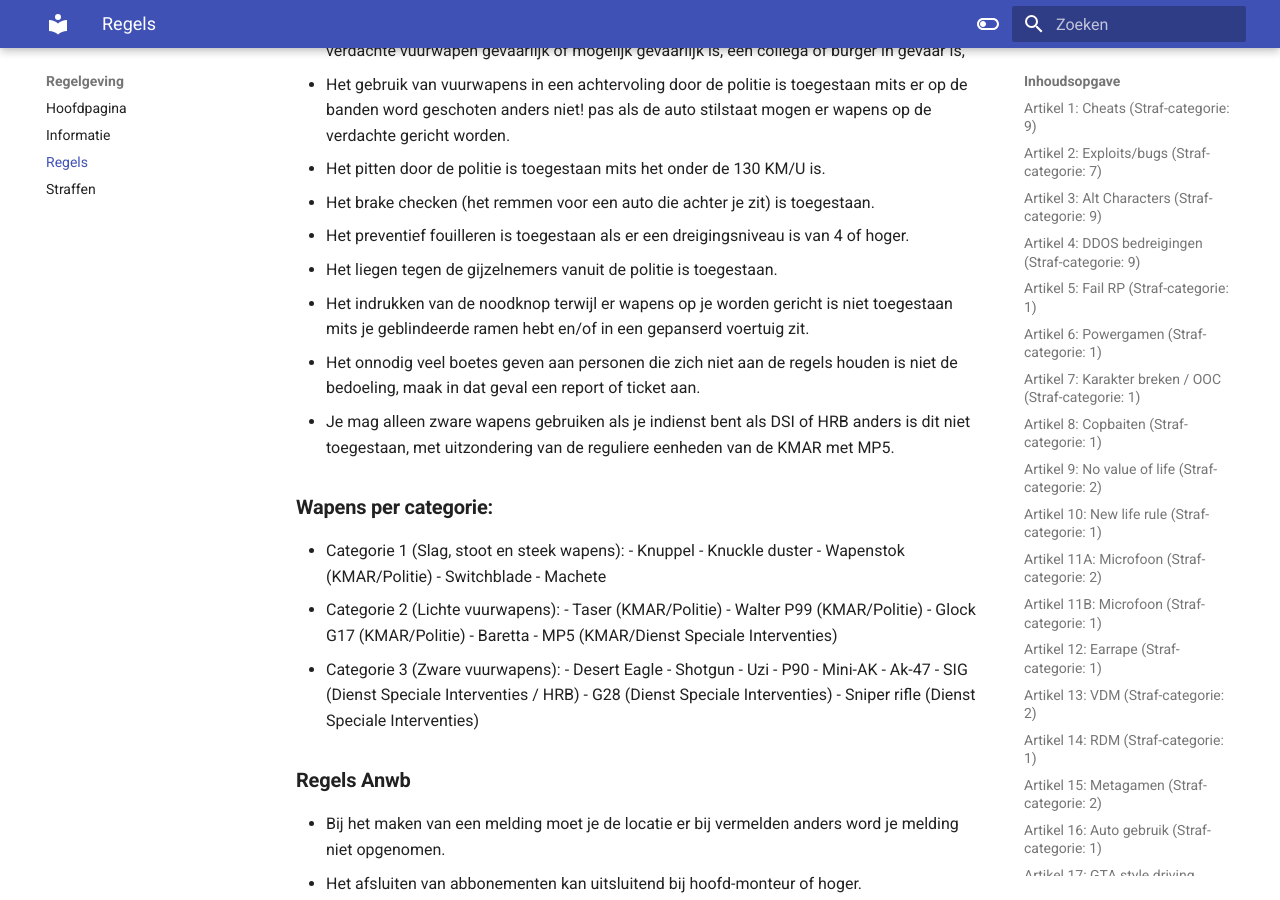
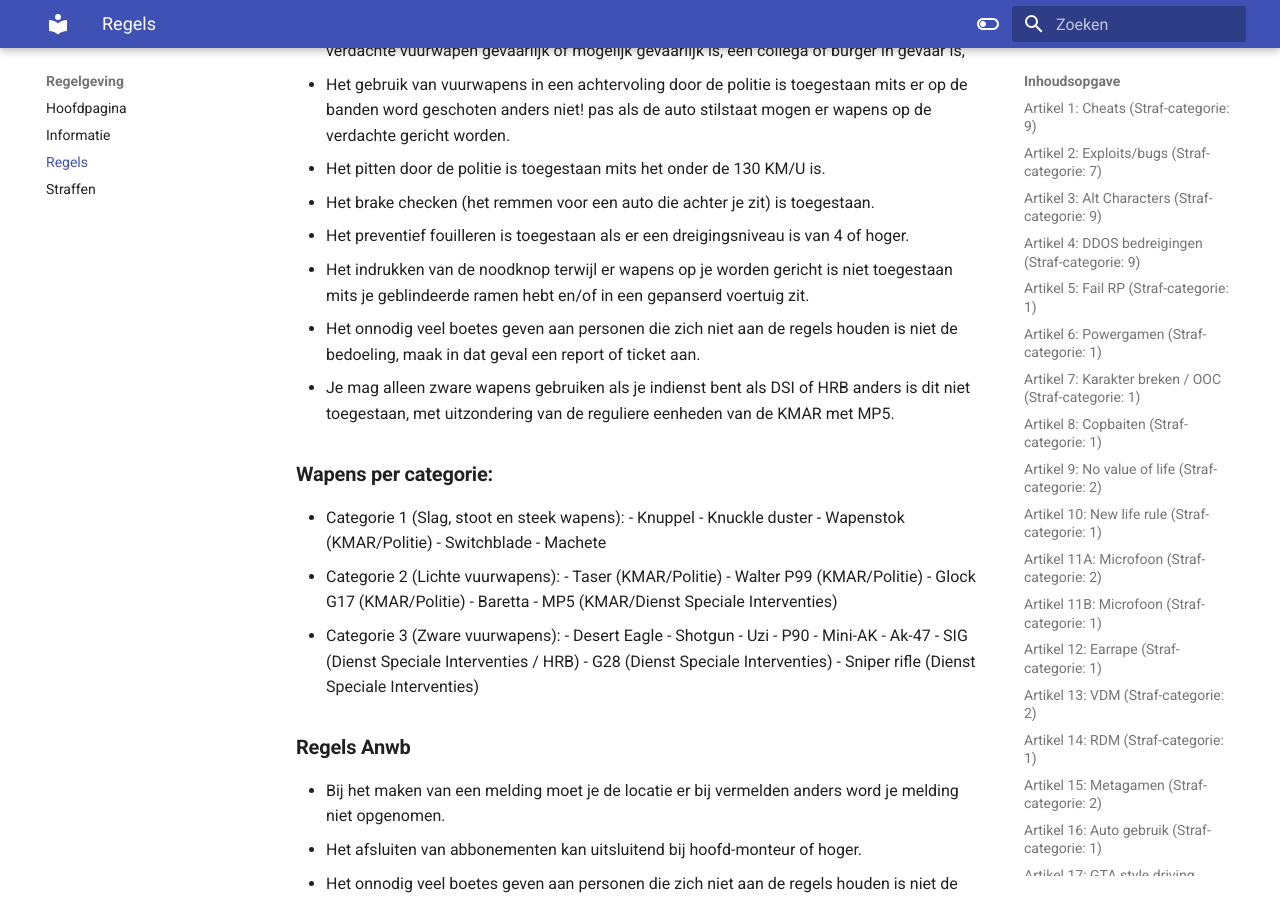
Before and after one commit to ZuiderVeenRP/apv, an MkDocs documentation site: the page built from docs/algemeen.md, in a window 1280 px wide and 900 px high, scrolled down 13316 px. Built offline with MkDocs 1.6.1 and Material for MkDocs 9.7.7, drawn with Linux system fonts in a browser that asks for light colours; comment, search, counter and statistics services are not loaded.

Commit message:
Update algemeen.md

```diff
--- a/docs/algemeen.md
+++ b/docs/algemeen.md
@@ -351,7 +351,6 @@
 - Het pitten door de politie is toegestaan mits het onder de 130 KM/U is.
 - Het brake checken (het remmen voor een auto die achter je zit) is toegestaan.
 - Het preventief fouilleren is toegestaan als er een dreigingsniveau is van 4 of hoger.
-- Het liegen tegen de gijzelnemers vanuit de politie is toegestaan.
 - Het indrukken van de noodknop terwijl er wapens op je worden gericht is niet toegestaan mits je geblindeerde ramen hebt en/of in een gepanserd voertuig zit.
 - Het onnodig veel boetes geven aan personen die zich niet aan de regels houden is niet de bedoeling, maak in dat geval een report of ticket aan.
 - Je mag alleen zware wapens gebruiken als je indienst bent als DSI of HRB anders is dit niet toegestaan, met uitzondering van de reguliere eenheden van de KMAR met MP5.
```
